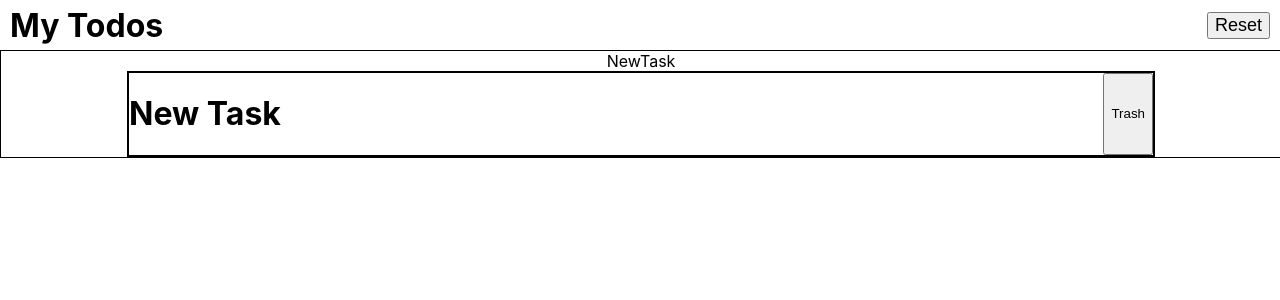
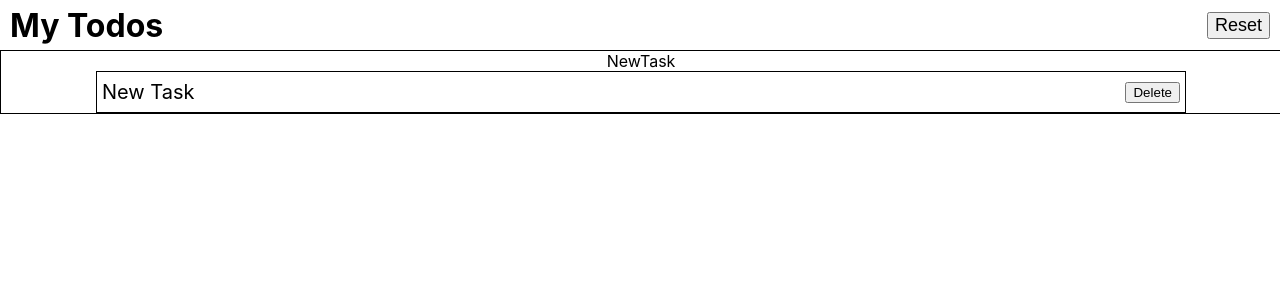
Before and after one commit to rachel2bester/my-todos, a React (Create React App) app: page / in a window 1280 px wide. Shown: the top 300 px of the page. Built offline with nearby package versions, Linux system fonts and the light colour scheme.

Commit message:
made task look much better

```diff
--- a/src/App.jsx
+++ b/src/App.jsx
@@ -4,6 +4,7 @@ import Header from './containers/Header/Header';
 import Tasks from './containers/Tasks/Tasks';
 
 function App() {
+
 
   const onReset = () => {
 
--- a/src/components/Task/Task.jsx
+++ b/src/components/Task/Task.jsx
@@ -5,8 +5,8 @@ const Task = (props) => {
     const {title} = props
     return (
         <div className="task">
-            <h1>{title}</h1>
-            <button>Trash</button>
+            <h1 className='task__title'>{title}</h1>
+            <button className='task__button'>Delete</button>
         </div>
     )
 }
--- a/src/components/Task/Task.scss
+++ b/src/components/Task/Task.scss
@@ -1,7 +1,17 @@
 .task {
     display: flex;
     justify-content: space-between;
-    width: 80%;
-    border: black solid 2px;
+    align-items: center;
+    width: 85%;
+    border: black solid 1px;
+    height: 40px;
+    * {
+        margin: 5px;
+    }
 
+    &__title {
+        font-size: 20px;
+        font-weight: normal;
+
+    }
 }
```
